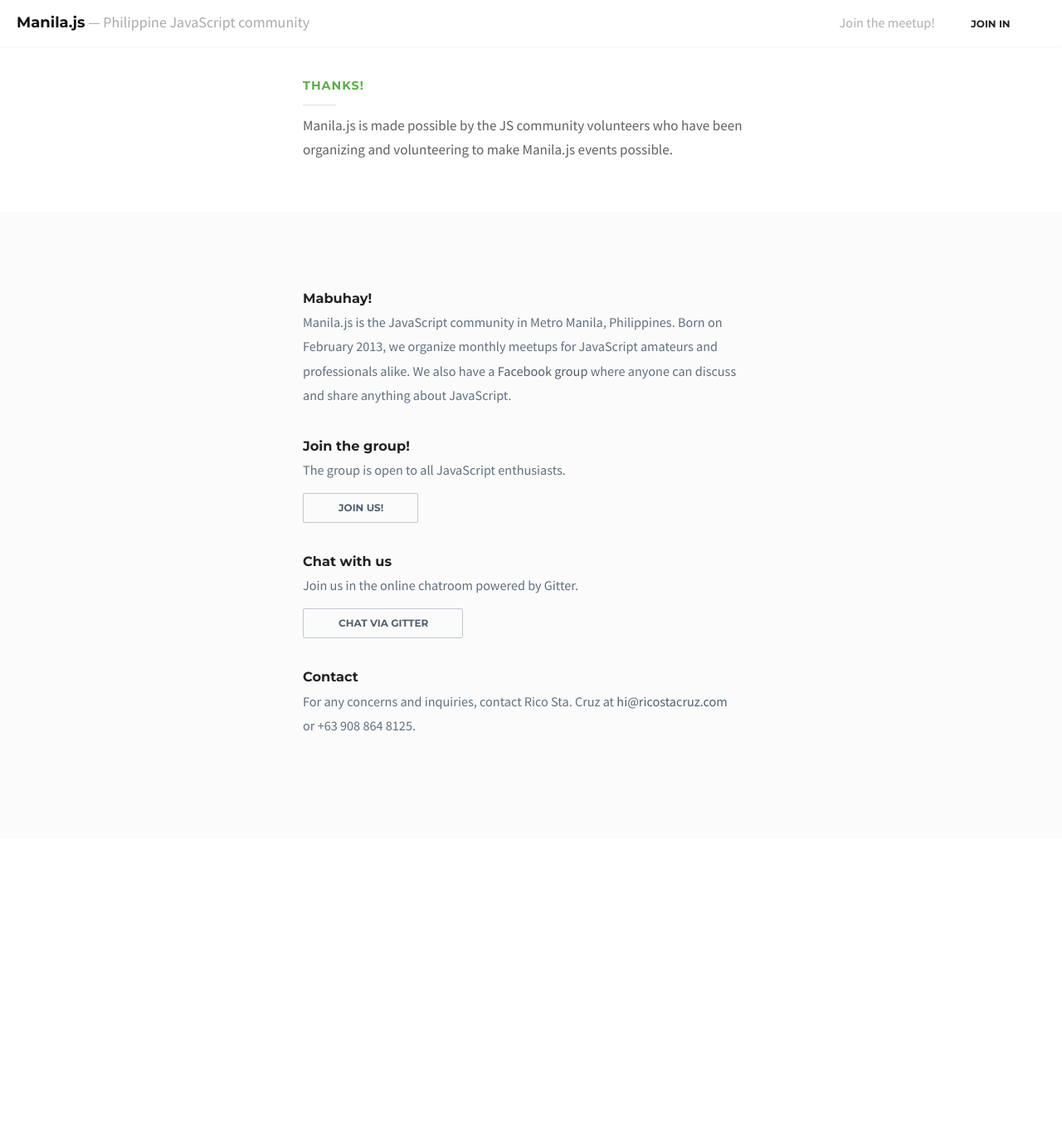
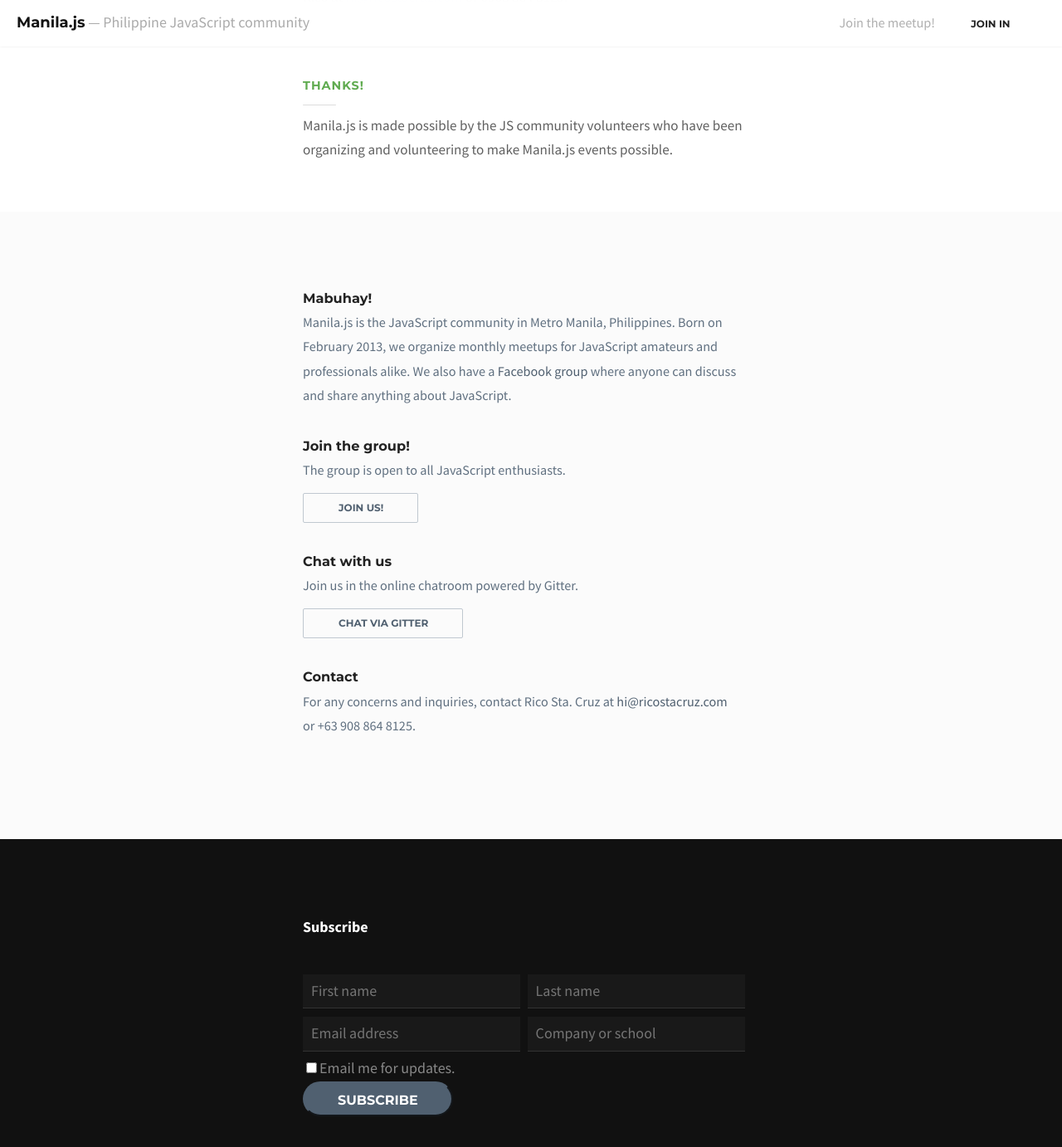
Before and after one commit to manilajs/manilajs.com, a Jekyll site: the page built from index.html, in a window 1280 px wide and 1400 px high, scrolled down 2854 px. Shown: the top 1382 px of the window at 83% size. Built offline with Jekyll 4.4.1, drawn with Linux system fonts in a browser that asks for light colours; nearby versions of some CDN libraries; some web fonts are replaced; before the commit the page ends 3865 px from its top, so only the background shows below that.

Commit message:
Signup footer. Don't deploy.

```diff
--- a/_layouts/event.html
+++ b/_layouts/event.html
@@ -360,5 +360,36 @@
     </div>
   </section>
 
+  <section class='section signup-footer'>
+    <div class='in'>
+      <!-- Begin MailChimp Signup Form -->
+      <div id="mc_embed_signup">
+      <form action="http://manilajs.us6.list-manage.com/subscribe/post?u=5f5fd8e377&amp;id=916f3ae313" method="post" id="mc-embedded-subscribe-form" name="mc-embedded-subscribe-form" class="validate" target="_blank" novalidate>
+        <h2>Subscribe</h2>
+      <div class="mc-field-group">
+        <input type="text" value="" name="FNAME" class="required" id="mce-FNAME" placeholder='First name'>
+        <input type="text" value="" name="LNAME" class="required" id="mce-LNAME" placeholder='Last name'>
+      </div>
+      <div class="mc-field-group">
+        <input type="email" value="" name="EMAIL" class="required email" id="mce-EMAIL" placeholder='Email address'>
+        <input type="text" value="" name="MMERGE3" class="" id="mce-MMERGE3" placeholder='Company or school'>
+      </div>
+      <div class="mc-field-group input-group">
+          <input type="checkbox" value="8" name="group[9585][8]" id="mce-group[9585]-9585-0"><label for="mce-group[9585]-9585-0">Email me for updates.</label>
+      </div>
+        <div id="mce-responses" class="clear">
+          <div class="response" id="mce-error-response" style="display:none"></div>
+          <div class="response" id="mce-success-response" style="display:none"></div>
+        </div>    <!-- real people should not fill this in and expect good things - do not remove this or risk form bot signups-->
+          <div style="position: absolute; left: -5000px;"><input type="text" name="b_5f5fd8e377_916f3ae313" tabindex="-1" value=""></div>
+          <div class="clear"><input type="submit" value="Subscribe" name="subscribe" id="mc-embedded-subscribe" class="button"></div>
+      </form>
+      </div>
+
+      <!--End mc_embed_signup-->
+
+    </div>
+  </section>
+
 </body>
 </html>
--- a/assets/style.css
+++ b/assets/style.css
@@ -1086,3 +1086,33 @@
     top: -1px;
   }
 }
+
+.signup-footer {
+  background: #111;
+  color: #888;
+}
+.signup-footer h2 {
+  font-weight: bold;
+  margin: 2em 0;
+  color: white;
+}
+.signup-footer .in {
+  padding-top: 40px;
+  padding-bottom: 40px;
+}
+.signup-footer [type='email'],
+.signup-footer [type='text'] {
+  background: transparent;
+  border: 0;
+  padding: 5px 10px;
+  width: 44%;
+  border-bottom: solid 1px #333;
+  background: #191919;
+  margin: 5px 5px 5px 0;
+  color: white;
+}
+.signup-footer [type='email']:focus,
+.signup-footer [type='text']:focus {
+  color: #3ad;
+  border-bottom-color: #3ad;
+}
```
